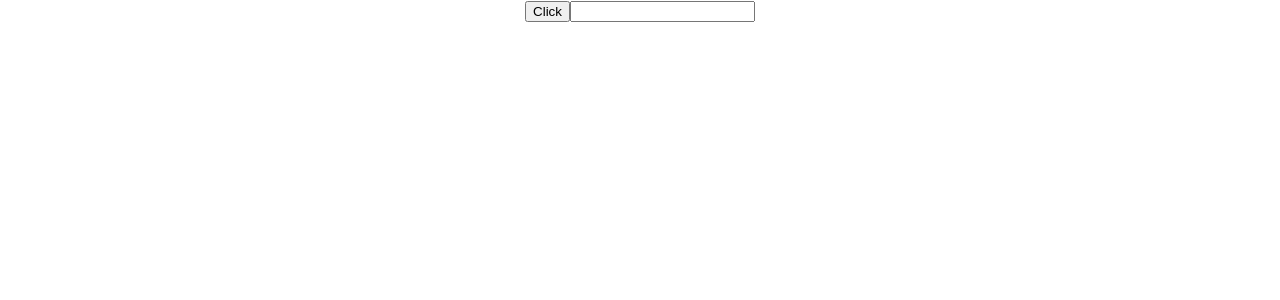
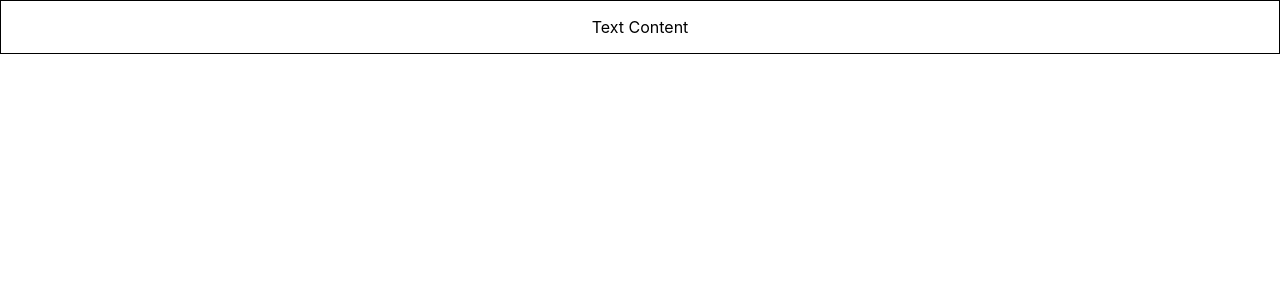
Before and after one commit to Ramdanii19/React-Typescript, a React (Create React App) app: page / in a window 1280 px wide. Shown: the top 300 px of the page. Built offline with nearby package versions, Linux system fonts and the light colour scheme.

Commit message:
Style Props

```diff
--- a/src/App.tsx
+++ b/src/App.tsx
@@ -1,5 +1,6 @@
 import './App.css';
 import { Button } from './components/Button';
+import { Container } from './components/Container';
 import { Greet } from './components/Greet';
 import { Heading } from './components/Heading';
 import { Input } from './components/Input';
@@ -40,8 +41,9 @@ function App() {
         <Heading>Oscar goes to!!!</Heading>
       </Oscar>
       <Greet name='Ramdani' isLoggedIn={true} /> */}
-      <Button handleClick={(event, id) => { console.log('Click', event, id) }}></Button>
-      <Input value='' handleChange={(event) => console.log(event)} />
+      {/* <Button handleClick={(event, id) => { console.log('Click', event, id) }}></Button>
+      <Input value='' handleChange={(event) => console.log(event)} /> */}
+      <Container styles={{ border: '1px solid black', padding: '1rem' }} />
     </div>
   );
 }
--- /dev/null
+++ b/src/components/Container.tsx
@@ -0,0 +1,9 @@
+type ContainerProps = {
+  styles: React.CSSProperties
+}
+export const Container = (props: ContainerProps) => {
+  const { styles } = props
+  return (
+    <div style={styles}>Text Content</div>
+  )
+}
```
